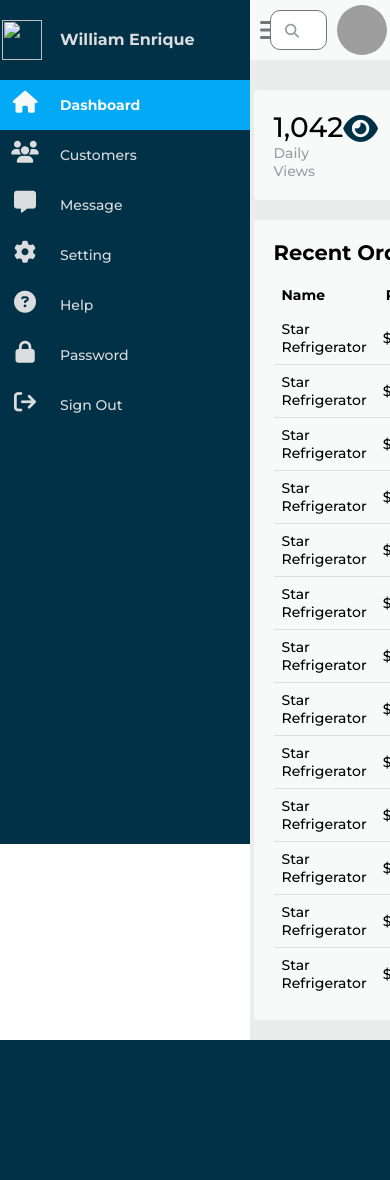
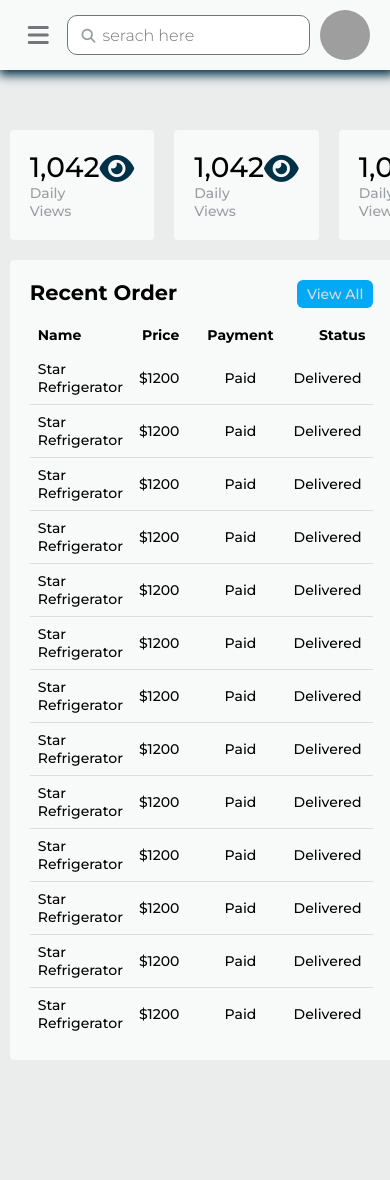
Before and after one commit to williamenrique/Panel, a PHP site: page / in a window 390 px wide; the page is wider, and only the part inside the window is pictured. Before the commit the page ends 1040 px from the top of that part, so only its background shows below. Run offline with PHP 8.4, Linux system fonts and the light colour scheme; data that the repository does not hold is empty; some libraries are stand-ins or nearby versions; grey boxes are pictures that could not be loaded.

Commit message:
menu responsivo listo

```diff
--- a/src/css/style.css
+++ b/src/css/style.css
@@ -18,16 +18,34 @@ body {
 
 .container-main .navigation {
   position: fixed;
-  width: 250px;
+  width: 220px;
   height: 100%;
   background: #003147;
   transition: 0.5s;
   overflow: hidden;
 }
 
+.container-main .navigation .nav-head {
+  position: relative;
+  width: 100%;
+  display: flex;
+  justify-content: space-between;
+  align-items: center;
+  padding: 20px 20px;
+  color: #dadcdd;
+}
+
+.container-main .navigation .nav-head .version {
+  font-size: 1.5em;
+}
+
+.container-main .navigation .nav-head .fa-solid {
+  display: none;
+}
+
 .container-main .navigation ul {
   position: absolute;
-  top: 0;
+  top: 50px;
   left: 0;
   width: 100%;
 }
@@ -70,7 +88,7 @@ body {
 
 .container-main .navigation ul li a .icon .fa-solid {
   color: #dadcdd;
-  font-size: 22px;
+  font-size: 18px;
 }
 
 .container-main .navigation ul li a .iconImg {
@@ -109,21 +127,25 @@ body {
 
 .container-main .main {
   position: absolute;
-  width: calc(100% - 250px);
-  left: 250px;
+  width: calc(100% - 220px);
+  left: 220px;
   min-height: 100vh;
   background-color: #ebecec;
   transition: .5s;
 }
 
 .container-main .main .topbar {
-  width: 100%;
+  position: fixed;
+  width: calc(100% - 220px);
   background-color: #f8f9f9;
-  height: 60px;
-  padding: 0 10px;
+  height: 70px;
+  padding: 0 20px;
   display: flex;
   justify-content: space-between;
   align-items: center;
+  box-shadow: 2px 2px 10px 3px #003147;
+  transition: .5s;
+  z-index: 1;
 }
 
 .container-main .main .topbar .toggle {
@@ -197,7 +219,7 @@ body {
 
 .container-main .main .container-box {
   width: 95%;
-  margin: 20px auto;
+  margin: 120px auto;
 }
 
 .container-main .main .container-box .cardBox {
@@ -354,4 +376,53 @@ body {
   width: calc(100% - 50px);
   left: 50px;
 }
+
+.container-main .main .topbar.active {
+  width: calc(100% - 50px);
+}
+
+.container-main .main .topbar.sticky {
+  background: #fff;
+  height: 60px;
+}
+
+@media (max-width: 991px) {
+  .container-main .navigation {
+    left: -220px;
+  }
+  .container-main .navigation.active {
+    width: 220px;
+    left: 0;
+  }
+  .container-main .main {
+    width: 100%;
+    left: 0;
+  }
+  .container-main .main .topbar {
+    width: 100%;
+  }
+  .container-main .main.active {
+    left: 220px;
+  }
+}
+
+@media (max-width: 480px) {
+  .container-main .navigation {
+    width: 100%;
+    left: -100%;
+    z-index: 1000;
+  }
+  .container-main .navigation .nav-head .fa-solid {
+    display: block;
+    font-size: 2em;
+    cursor: pointer;
+  }
+  .container-main .navigation ul {
+    top: 50px;
+  }
+  .container-main .navigation.active {
+    width: 100%;
+    left: 0;
+  }
+}
 /*# sourceMappingURL=style.css.map */
--- a/src/css/style.scss
+++ b/src/css/style.scss
@@ -5,6 +5,9 @@ $whiteText : #dadcdd;
 $white: #f8f9f9;
 $darkText : #737678;
 $darkLigthText : #9a9ea1;
+$w50 : calc(100% - 50px);
+$topbar : calc(100% - 220px);
+$navigation : 220px;
 *{
 	padding: 0;
 	margin: 0;
@@ -22,14 +25,29 @@ body{
 	width: 100%;
 	.navigation{
 		position: fixed;
-		width: 250px;
+		width: $navigation;
 		height: 100%;
 		background: $fondoDark;
 		transition: 0.5s;
 		overflow: hidden;
+		.nav-head{
+			position: relative;
+			width: 100%;
+			display: flex;
+			justify-content: space-between;
+			align-items: center;
+			padding: 20px 20px;
+			color: $whiteText;
+			.version{
+				font-size: 1.5em;
+			}
+			.fa-solid{
+				display: none;
+			}
+		}
 		ul{
 			position: absolute;
-			top: 0;
+			top: 50px;
 			left: 0;
 			width: 100%;
 			li{
@@ -61,7 +79,7 @@ body{
 						text-align: center;
 						.fa-solid{
 							color:$whiteText;
-							font-size: 22px;
+							font-size: 18px;
 						}
 					}
 					.iconImg{
@@ -100,19 +118,23 @@ body{
 	}
 	.main{
 		position: absolute;
-		width: calc(100% - 250px);
-		left: 250px;
+		width: $topbar;
+		left: $navigation;
 		min-height: 100vh;
 		background-color: $fondoLigth;
 		transition: .5s;
 		.topbar{
-			width: 100%;
+			position: fixed;
+			width: $topbar;
 			background-color: $white;
-			height: 60px;
-			padding: 0 10px;
+			height: 70px;
+			padding: 0 20px;
 			display: flex;
 			justify-content: space-between;
 			align-items: center;
+			box-shadow: 2px 2px 10px 3px $fondoDark;
+			transition: .5s;
+			z-index: 1;
 			.toggle{
 				position: relative;
 				width: 60px;
@@ -177,7 +199,7 @@ body{
 		}
 		.container-box{
 			width: 95%;
-			margin: 20px auto;
+			margin: 120px auto;
 			.cardBox{
 				position: relative;
 				width: 100%;
@@ -321,7 +343,63 @@ body{
 	}
 	// main
 	.main.active{
-		width: calc(100% - 50px);
+		width: $w50;
 		left: 50px;
 	}
+	.main{
+		.topbar.active{
+				width: $w50;
+		}
+		.topbar.sticky{
+			background: #fff;
+			height: 60px;
+		}
+	}
 }
+
+// responsive
+@media (max-width: 991px){
+	.container-main{
+		.navigation{
+			left: -220px;
+		}
+		.navigation.active{
+			width: 220px;
+			left: 0;
+		}
+		.main{
+			width: 100%;
+			left: 0;
+			.topbar{
+				width: 100%;
+			}
+		}
+		.main.active{
+			left: 220px;
+		}
+	}
+}
+
+@media(max-width: 480px){
+	.container-main{
+		.navigation{
+			width: 100%;
+			left: -100%;
+			z-index: 1000;
+			.nav-head{
+				.fa-solid{
+					display: block;
+					font-size: 2em;
+					cursor: pointer;
+				}
+			}
+			ul{
+				top: 50px;
+			}
+		}
+		.navigation.active{
+			width: 100%;
+			left: 0;
+		}
+	}
+}
--- a/src/js/function.main.js
+++ b/src/js/function.main.js
@@ -62,12 +62,23 @@ const alerta = (title, data, icon) => {
 let toggle = document.querySelector('.toggle')
 let navigation = document.querySelector('.navigation')
 let main = document.querySelector('.main')
+let topbar = document.querySelector('.topbar')
+let close = document.querySelector('.close')
 
 const toggleMenu = () => {
 	toggle.classList.toggle('active')
 	navigation.classList.toggle('active')
 	main.classList.toggle('active')
+	topbar.classList.toggle('active')
 }
 toggle.addEventListener('click', () => {
 	toggleMenu()
 })
+close.onclick = () => {
+	navigation.classList.toggle('active')
+	main.classList.toggle('active')
+	topbar.classList.toggle('active')
+}
+window.addEventListener('scroll', () => {
+	topbar.classList.toggle('sticky', window.scrollY > 0)
+})
--- a/system/app/Views/home.php
+++ b/system/app/Views/home.php
@@ -5,6 +5,10 @@ head($data);
 
 <div class="container-main">
 	<div class="navigation">
+		<div class="nav-head">
+			<span class="version">V-1.0</span>
+			<i class="fa-solid fa-xmark"></i>
+		</div>
 		<ul class="">
 			<li class="">
 				<a href="#">
```
Also changed, not shown: 1 other file.
